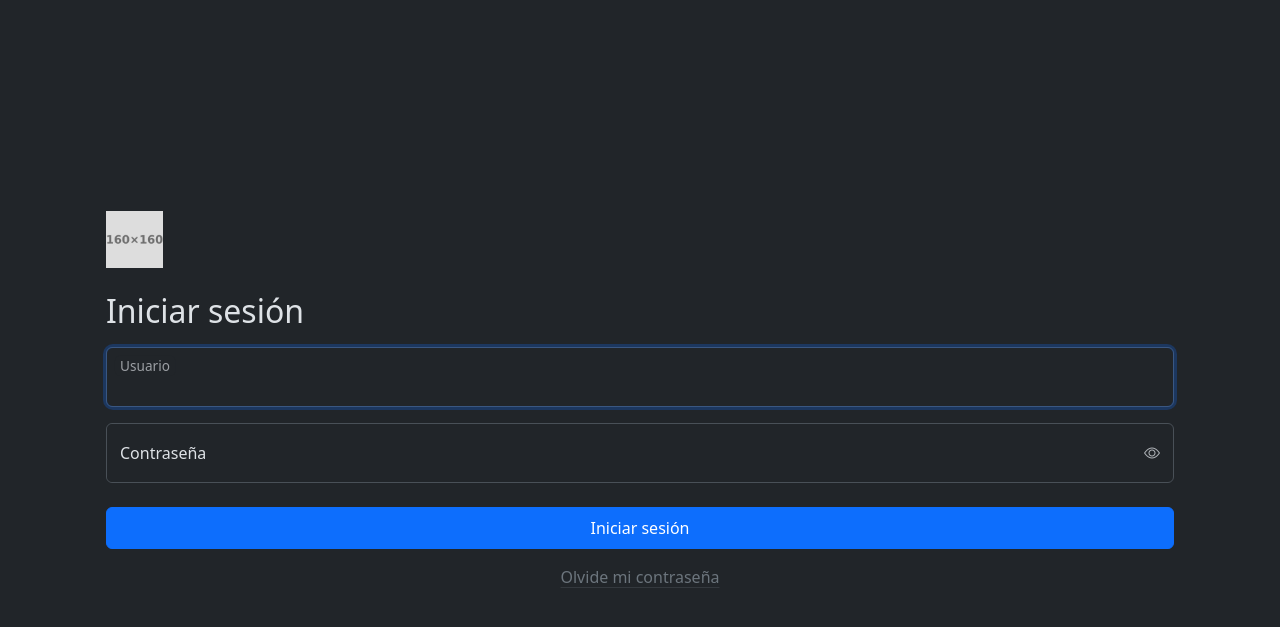
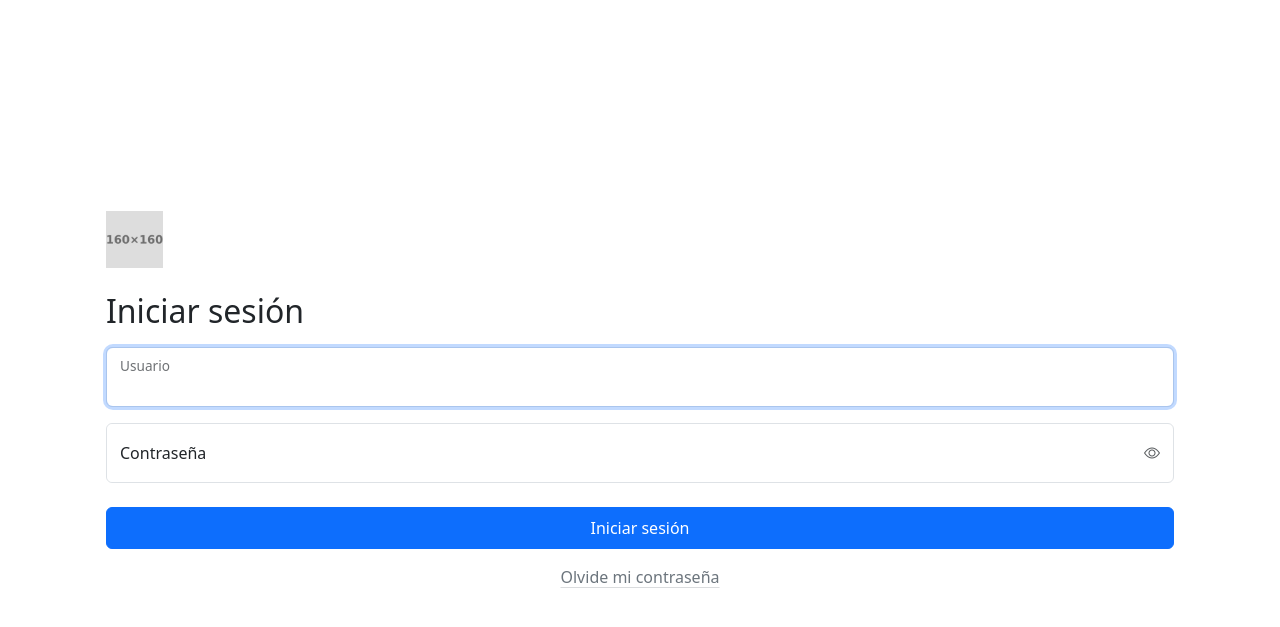
Before and after one commit to Galindo-lab/prestamos, a Django app: page / in a window 1280 px wide. Shown: the top 627 px of the page. Run offline with Django 5.2, Linux system fonts and the light colour scheme; some libraries are stand-ins or nearby versions.

```diff
--- a/templates/bases/base.html
+++ b/templates/bases/base.html
@@ -1,16 +1,35 @@
+{% load pwa %}
 {% load static %}
 
 <!DOCTYPE html>
-<html lang="en" x-data
-      x-init="document.documentElement.setAttribute('data-bs-theme', localStorage.getItem('theme') || 'dark' )"
-      data-bs-theme="auto">
-
-{% load pwa %}
-{% progressive_web_app_meta %}
+<html lang="es" data-bs-theme="auto" x-init="setTheme()">
 
 <head>
+    <script>
+        // IMPORTANT: set this in <HEAD> top before any other tag.
+        const setTheme = (theme) => {
+            theme ??= localStorage.theme || "light";
+            document.documentElement.setAttribute('data-bs-theme', theme);
+            localStorage.theme = theme;
+        };
+
+        setTheme();
+
+        window.onpageshow = function (event) {
+            if (event.persisted) {
+                setTheme();
+            }
+        };
+    </script>
+
+    <title>{% block title %}No title{% endblock %}</title>
+
     <meta charset="UTF-8">
-    <meta name="viewport" content="width=device-width, initial-scale=1.0">
+    <meta name="viewport"
+          content="width=device-width, user-scalable=no, initial-scale=1.0, maximum-scale=1.0, minimum-scale=1.0">
+    <meta http-equiv="X-UA-Compatible" content="ie=edge">
+
+    {% progressive_web_app_meta %}
 
     {# Bootstrap 5.3 #}
     <link href="https://cdn.jsdelivr.net/npm/bootstrap@5.3.3/dist/css/bootstrap.min.css"
```
Also changed, not shown: templates/bases/base-nav.html (+23 -2 lines).
